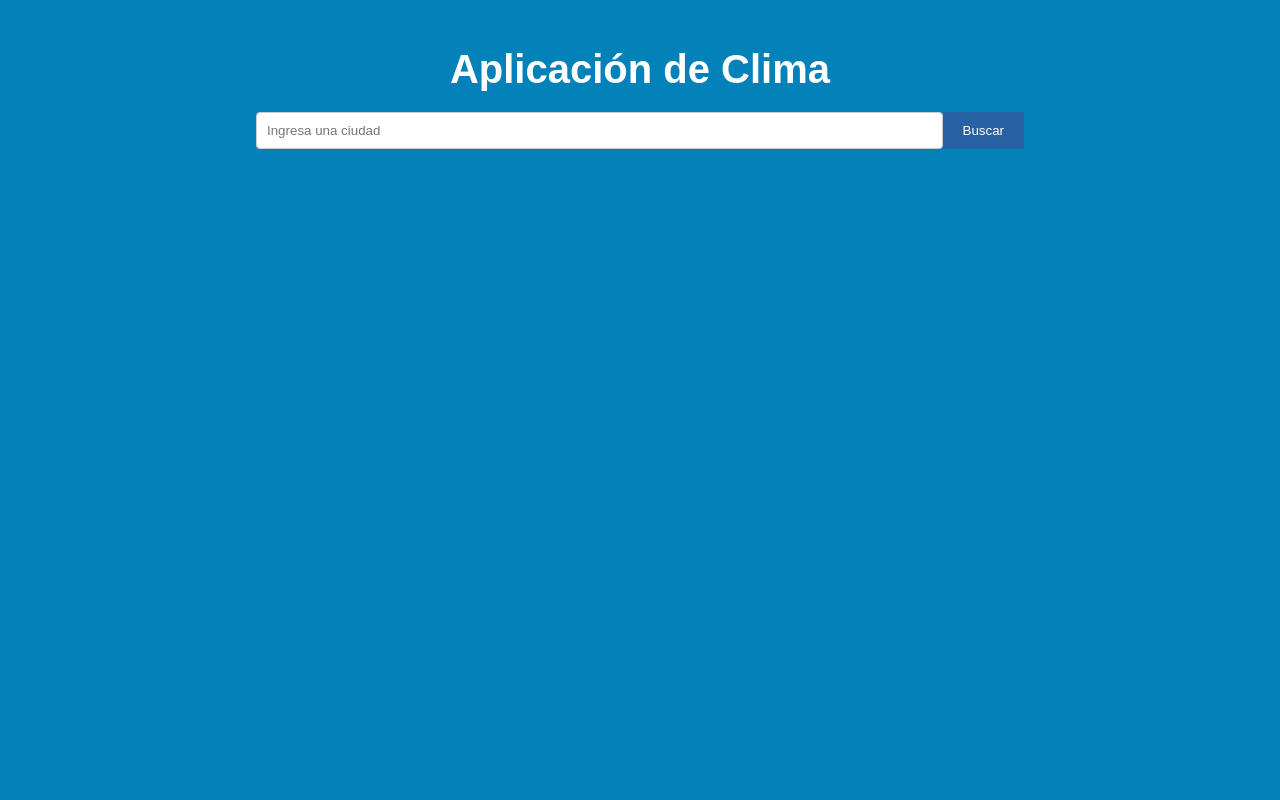
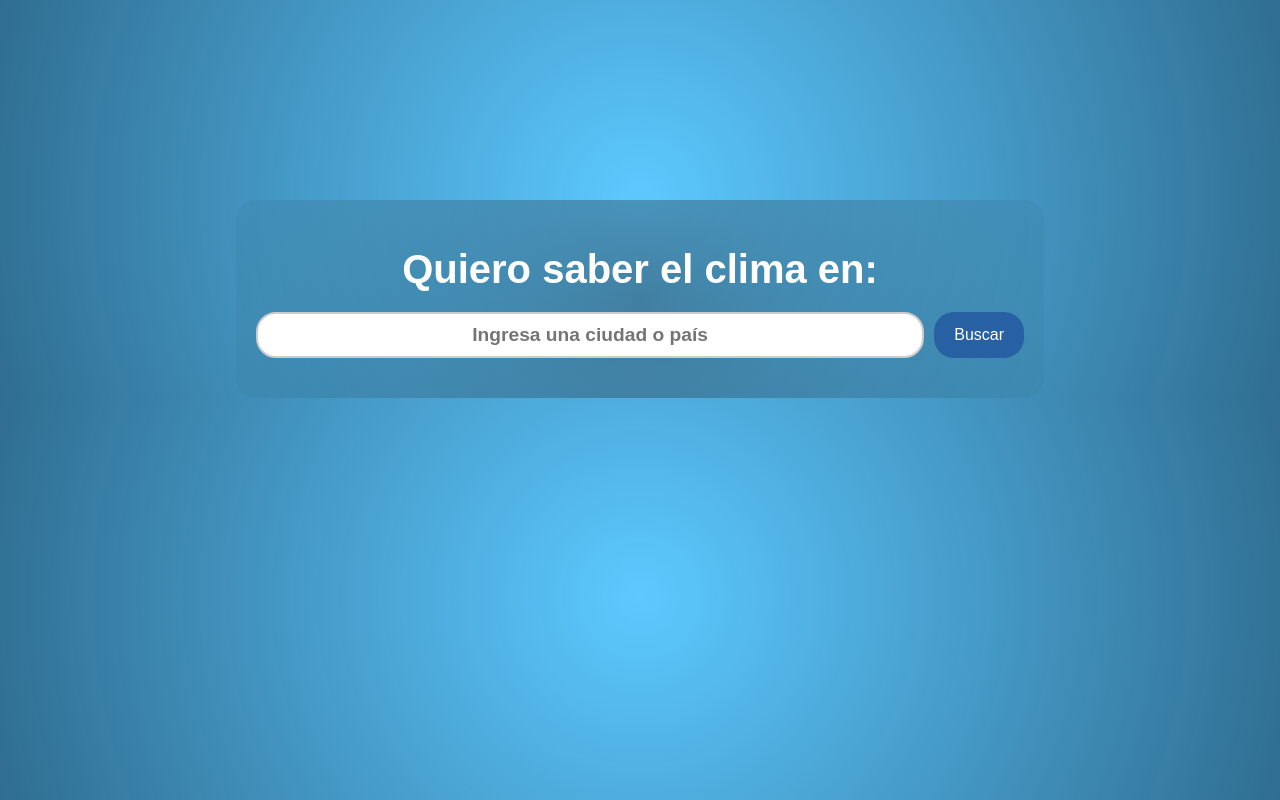
Before and after one commit to Aledjcr/AppClimaGeneral, a React (Vite) app: page / in a window 1280 px wide. Built offline with nearby package versions, Linux system fonts and the light colour scheme; no server answers.

Commit message:
Mejoras esteticas

```diff
--- a/src/WeatherApp.css
+++ b/src/WeatherApp.css
@@ -1,7 +1,12 @@
 .container {
+
+    background: radial-gradient(circle, rgba(34, 35, 44, 0.397) 0%, rgba(44, 106, 131, 0.1) 100%);
     max-width: 60%;
     margin: 0 auto;
     padding: 20px;
+    border-radius: 20px;
+    margin-top:200px;
+
 }
 
 
@@ -16,13 +21,18 @@ form {
 }
 
 input[type="text"] {
+    font-size: larger;
+    font-weight: bold;
     flex: 1;
     padding: 10px;
-    border: 1px solid #ccc;
-    border-radius: 4px;
+    border: 2px solid #ccc;
+    border-radius: 20px;
+    text-align: center;
+
 }
 
 button {
+    font-size: medium;
     padding: 10px 20px;
     background-color: rgb(40, 97, 163);
     color: white;
@@ -30,14 +40,17 @@ button {
     border: 4px;
     cursor: pointer;
     transition: 1s all ease;
+    border-radius: 20px;
+    margin-left: 10px;
 }
 
 button:hover {
-    background-color: rgb(83, 151, 230);
+    border-radius: 20px;
+    background-color: rgba(137, 172, 212, 0.767);
 }
 
 h2 {
-    font-size: 30px;
+    font-size: 40px;;
 }
 
 h1,h2{
@@ -45,9 +58,18 @@ h1,h2{
 }
 
 p {
+
+    font-size: 20px;
     margin-bottom: 5px;
     color: white;
 }
+
+.temp {
+    font-size: 90px;
+    color: rgb(247, 202, 151);
+    margin-top: 10px;
+}
+
 
 img{
     width: 100px;
--- a/src/WeatherApp.jsx
+++ b/src/WeatherApp.jsx
@@ -18,7 +18,7 @@ export const WeatherApp = () => {
             console.log(data)
             setWeatherData(data)
         } catch (error) {
-            console.error('Ha habido un error: ', error)
+            console.error('Ha ocurrido un error: ', error)
         }
     }
 
@@ -34,11 +34,11 @@ export const WeatherApp = () => {
 
     return (
         <div className="container">
-            <h1>Aplicación de Clima</h1>
+            <h1>Quiero saber el clima en:</h1>
             <form onSubmit={handleSubmit}>
                 <input
                     type="text"
-                    placeholder="Ingresa una ciudad"
+                    placeholder="Ingresa una ciudad o país"
                     value={city}
                     onChange={handleCityChange}
                 />
@@ -49,8 +49,9 @@ export const WeatherApp = () => {
 
                 <div>
                     <h2>{weatherData.name}, {weatherData.sys.country}</h2>
-                    <p>La temperatura actual es {Math.floor(weatherData.main.temp - difKelvin)}ºC</p>
-                    <p>La condición meteorológica actual: {weatherData.weather[0].description}</p>
+                    <p>La temperatura actual es </p><br />
+                    <p className='temp'>{Math.round(weatherData.main.temp - difKelvin)}°C</p>
+                    <p>Condición meteorológica actual: {weatherData.weather[0].description}</p>
                     <img
                         src={`https://openweathermap.org/img/wn/${weatherData.weather[0].icon}@2x.png`}
                         alt={weatherData.weather[0].description}
--- a/src/style.css
+++ b/src/style.css
@@ -3,5 +3,6 @@ body {
     margin: 0;
     padding: 0;
     text-align: center;
-    background-color: rgb(3, 130, 185);
+    background: radial-gradient(circle, #5cc9ff, #145a83e1);
+
 }
```
